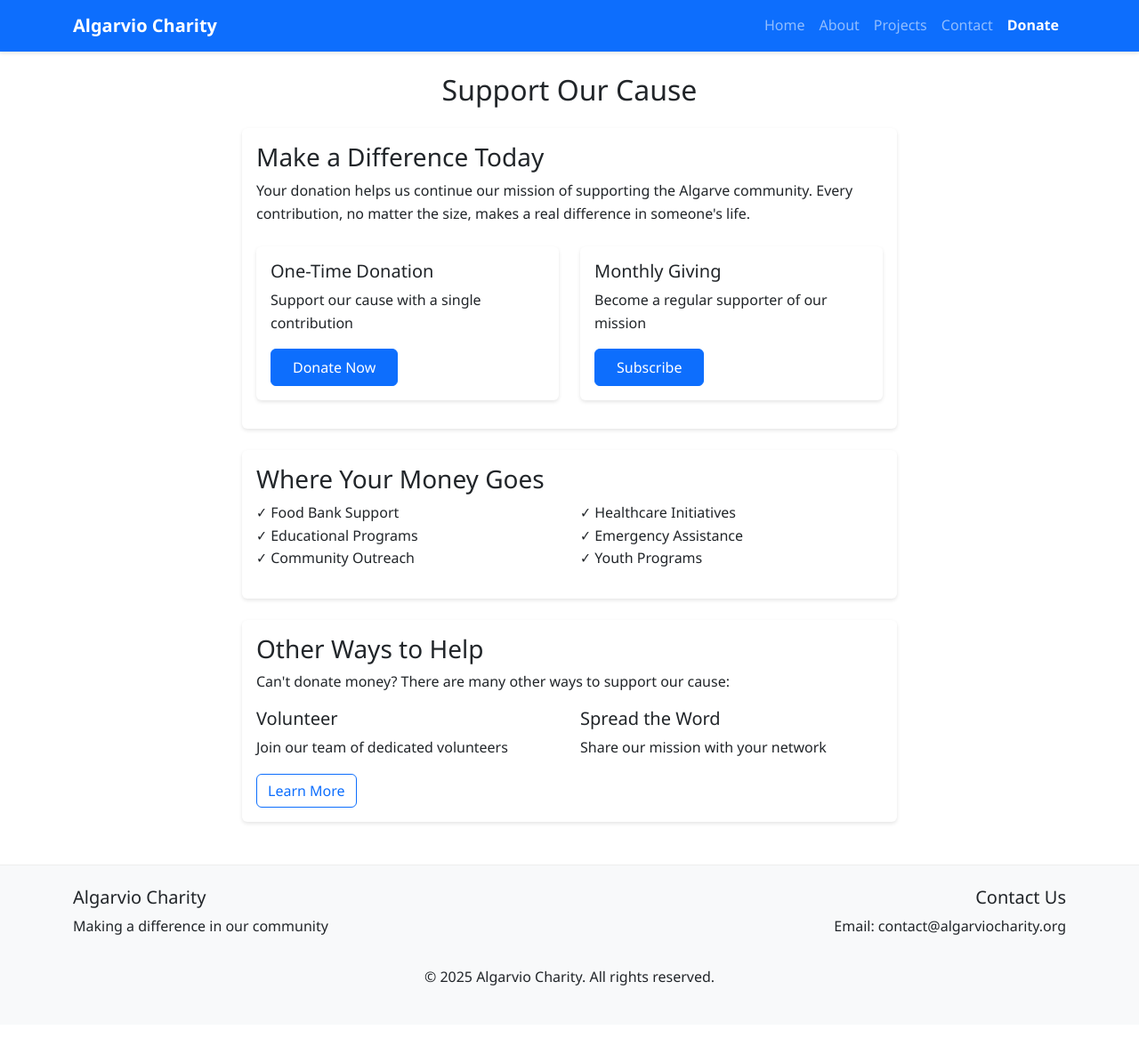
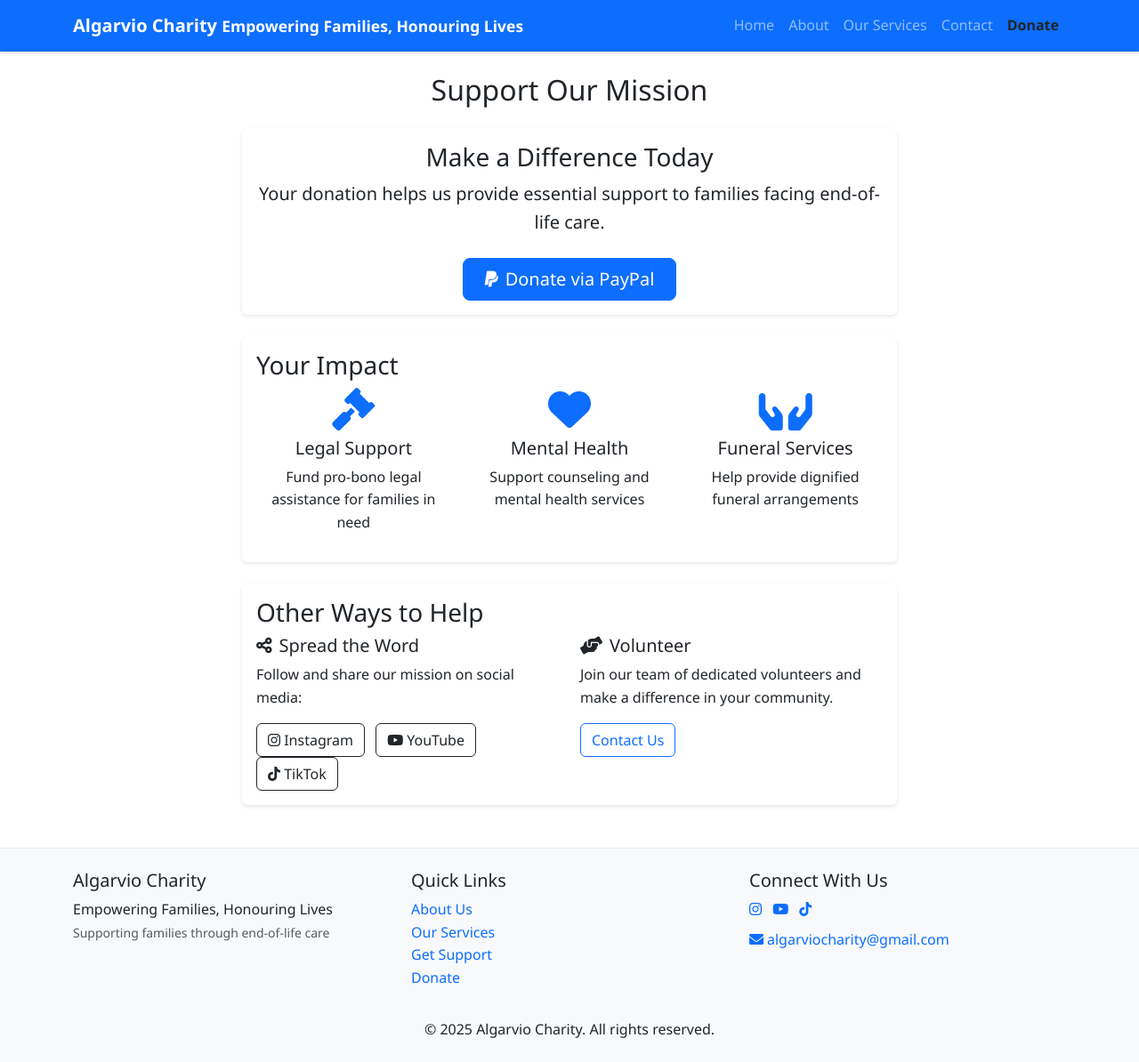
Before and after one commit to nassermendes/algarviocharity-website, a Flask app: page /donate in a window 1280 px wide. Shown: the whole page at 89% size. Before the commit the page ends 1108 px from the top, so only its background shows below. Run offline with Flask 3, Linux system fonts and the light colour scheme.

Commit message:
Update website content to match WordPress site focus on end-of-life care support

```diff
--- a/templates/base.html
+++ b/templates/base.html
@@ -3,14 +3,18 @@
 <head>
     <meta charset="UTF-8">
     <meta name="viewport" content="width=device-width, initial-scale=1.0">
-    <title>{% block title %}Algarvio Charity{% endblock %}</title>
+    <title>{% block title %}Algarvio Charity{% endblock %} - Empowering Families, Honouring Lives</title>
     <link href="https://cdn.jsdelivr.net/npm/bootstrap@5.3.0/dist/css/bootstrap.min.css" rel="stylesheet">
     <link rel="stylesheet" href="{{ url_for('static', filename='css/style.css') }}">
+    {% block head %}{% endblock %}
 </head>
 <body>
     <nav class="navbar navbar-expand-lg navbar-dark bg-primary">
         <div class="container">
-            <a class="navbar-brand" href="{{ url_for('main.index') }}">Algarvio Charity</a>
+            <a class="navbar-brand" href="{{ url_for('main.index') }}">
+                Algarvio Charity
+                <small class="d-none d-md-inline">Empowering Families, Honouring Lives</small>
+            </a>
             <button class="navbar-toggler" type="button" data-bs-toggle="collapse" data-bs-target="#navbarNav">
                 <span class="navbar-toggler-icon"></span>
             </button>
@@ -23,13 +27,13 @@
                         <a class="nav-link" href="{{ url_for('main.about') }}">About</a>
                     </li>
                     <li class="nav-item">
-                        <a class="nav-link" href="{{ url_for('main.projects') }}">Projects</a>
+                        <a class="nav-link" href="{{ url_for('main.projects') }}">Our Services</a>
                     </li>
                     <li class="nav-item">
                         <a class="nav-link" href="{{ url_for('main.contact') }}">Contact</a>
                     </li>
                     <li class="nav-item">
-                        <a class="nav-link btn btn-warning" href="{{ url_for('main.donate') }}">Donate</a>
+                        <a class="nav-link btn btn-warning text-dark" href="{{ url_for('main.donate') }}">Donate</a>
                     </li>
                 </ul>
             </div>
@@ -43,17 +47,42 @@
     <footer class="bg-light py-4 mt-5">
         <div class="container">
             <div class="row">
-                <div class="col-md-6">
+                <div class="col-md-4">
                     <h5>Algarvio Charity</h5>
-                    <p>Making a difference in our community</p>
+                    <p class="mb-0">Empowering Families, Honouring Lives</p>
+                    <small class="text-muted">Supporting families through end-of-life care</small>
                 </div>
-                <div class="col-md-6 text-end">
-                    <h5>Contact Us</h5>
-                    <p>Email: contact@algarviocharity.org</p>
+                <div class="col-md-4">
+                    <h5>Quick Links</h5>
+                    <ul class="list-unstyled">
+                        <li><a href="{{ url_for('main.about') }}" class="text-decoration-none">About Us</a></li>
+                        <li><a href="{{ url_for('main.projects') }}" class="text-decoration-none">Our Services</a></li>
+                        <li><a href="{{ url_for('main.contact') }}" class="text-decoration-none">Get Support</a></li>
+                        <li><a href="{{ url_for('main.donate') }}" class="text-decoration-none">Donate</a></li>
+                    </ul>
+                </div>
+                <div class="col-md-4">
+                    <h5>Connect With Us</h5>
+                    <div class="social-links">
+                        <a href="https://www.instagram.com/algarviocharity/" class="text-decoration-none me-2" target="_blank">
+                            <i class="fab fa-instagram"></i>
+                        </a>
+                        <a href="https://www.youtube.com/@algarviocharity" class="text-decoration-none me-2" target="_blank">
+                            <i class="fab fa-youtube"></i>
+                        </a>
+                        <a href="https://www.tiktok.com/@algarviocharity" class="text-decoration-none me-2" target="_blank">
+                            <i class="fab fa-tiktok"></i>
+                        </a>
+                    </div>
+                    <p class="mt-2 mb-0">
+                        <a href="mailto:algarviocharity@gmail.com" class="text-decoration-none">
+                            <i class="fas fa-envelope me-1"></i>algarviocharity@gmail.com
+                        </a>
+                    </p>
                 </div>
             </div>
             <div class="text-center mt-3">
-                <p>&copy; 2025 Algarvio Charity. All rights reserved.</p>
+                <p class="mb-0">&copy; 2025 Algarvio Charity. All rights reserved.</p>
             </div>
         </div>
     </footer>
--- a/templates/donate.html
+++ b/templates/donate.html
@@ -5,53 +5,45 @@
 {% block content %}
 <div class="row">
     <div class="col-md-8 offset-md-2">
-        <h2 class="text-center mb-4">Support Our Cause</h2>
+        <h2 class="text-center mb-4">Support Our Mission</h2>
 
         <div class="card mb-4">
-            <div class="card-body">
+            <div class="card-body text-center">
                 <h3>Make a Difference Today</h3>
-                <p>Your donation helps us continue our mission of supporting the Algarve community. Every contribution, no matter the size, makes a real difference in someone's life.</p>
+                <p class="lead">Your donation helps us provide essential support to families facing end-of-life care.</p>
 
-                <div class="row mt-4">
-                    <div class="col-md-6">
-                        <div class="card mb-3">
-                            <div class="card-body">
-                                <h5>One-Time Donation</h5>
-                                <p>Support our cause with a single contribution</p>
-                                <button class="btn btn-primary" onclick="alert('Donation feature coming soon!')">Donate Now</button>
-                            </div>
-                        </div>
-                    </div>
-                    <div class="col-md-6">
-                        <div class="card mb-3">
-                            <div class="card-body">
-                                <h5>Monthly Giving</h5>
-                                <p>Become a regular supporter of our mission</p>
-                                <button class="btn btn-primary" onclick="alert('Monthly donation feature coming soon!')">Subscribe</button>
-                            </div>
-                        </div>
-                    </div>
+                <div class="mt-4">
+                    <a href="https://www.paypal.com/pools/c/98ZrMibjeo" class="btn btn-primary btn-lg" target="_blank">
+                        <i class="fab fa-paypal me-2"></i>Donate via PayPal
+                    </a>
                 </div>
             </div>
         </div>
 
         <div class="card mb-4">
             <div class="card-body">
-                <h3>Where Your Money Goes</h3>
+                <h3>Your Impact</h3>
                 <div class="row">
-                    <div class="col-md-6">
-                        <ul class="list-unstyled">
-                            <li>✓ Food Bank Support</li>
-                            <li>✓ Educational Programs</li>
-                            <li>✓ Community Outreach</li>
-                        </ul>
+                    <div class="col-md-4">
+                        <div class="text-center mb-3">
+                            <i class="fas fa-gavel fa-3x text-primary mb-2"></i>
+                            <h5>Legal Support</h5>
+                            <p>Fund pro-bono legal assistance for families in need</p>
+                        </div>
                     </div>
-                    <div class="col-md-6">
-                        <ul class="list-unstyled">
-                            <li>✓ Healthcare Initiatives</li>
-                            <li>✓ Emergency Assistance</li>
-                            <li>✓ Youth Programs</li>
-                        </ul>
+                    <div class="col-md-4">
+                        <div class="text-center mb-3">
+                            <i class="fas fa-heart fa-3x text-primary mb-2"></i>
+                            <h5>Mental Health</h5>
+                            <p>Support counseling and mental health services</p>
+                        </div>
+                    </div>
+                    <div class="col-md-4">
+                        <div class="text-center mb-3">
+                            <i class="fas fa-hands-holding fa-3x text-primary mb-2"></i>
+                            <h5>Funeral Services</h5>
+                            <p>Help provide dignified funeral arrangements</p>
+                        </div>
                     </div>
                 </div>
             </div>
@@ -60,19 +52,26 @@
         <div class="card">
             <div class="card-body">
                 <h3>Other Ways to Help</h3>
-                <p>Can't donate money? There are many other ways to support our cause:</p>
                 <div class="row">
                     <div class="col-md-6">
-                        <h5>Volunteer</h5>
-                        <p>Join our team of dedicated volunteers</p>
-                        <a href="{{ url_for('main.contact') }}" class="btn btn-outline-primary">Learn More</a>
+                        <h5><i class="fas fa-share-nodes me-2"></i>Spread the Word</h5>
+                        <p>Follow and share our mission on social media:</p>
+                        <div class="social-links">
+                            <a href="https://www.instagram.com/algarviocharity/" class="btn btn-outline-dark me-2" target="_blank">
+                                <i class="fab fa-instagram"></i> Instagram
+                            </a>
+                            <a href="https://www.youtube.com/@algarviocharity" class="btn btn-outline-dark me-2" target="_blank">
+                                <i class="fab fa-youtube"></i> YouTube
+                            </a>
+                            <a href="https://www.tiktok.com/@algarviocharity" class="btn btn-outline-dark" target="_blank">
+                                <i class="fab fa-tiktok"></i> TikTok
+                            </a>
+                        </div>
                     </div>
                     <div class="col-md-6">
-                        <h5>Spread the Word</h5>
-                        <p>Share our mission with your network</p>
-                        <div class="social-share">
-                            <!-- Add social sharing buttons here -->
-                        </div>
+                        <h5><i class="fas fa-hands-helping me-2"></i>Volunteer</h5>
+                        <p>Join our team of dedicated volunteers and make a difference in your community.</p>
+                        <a href="{{ url_for('main.contact') }}" class="btn btn-outline-primary">Contact Us</a>
                     </div>
                 </div>
             </div>
@@ -80,3 +79,8 @@
     </div>
 </div>
 {% endblock %}
+
+{% block head %}
+{{ super() }}
+<link rel="stylesheet" href="https://cdnjs.cloudflare.com/ajax/libs/font-awesome/6.0.0/css/all.min.css">
+{% endblock %}
```
Also changed, not shown: templates/about.html (+38 -19 lines), templates/index.html (+35 -10 lines).
